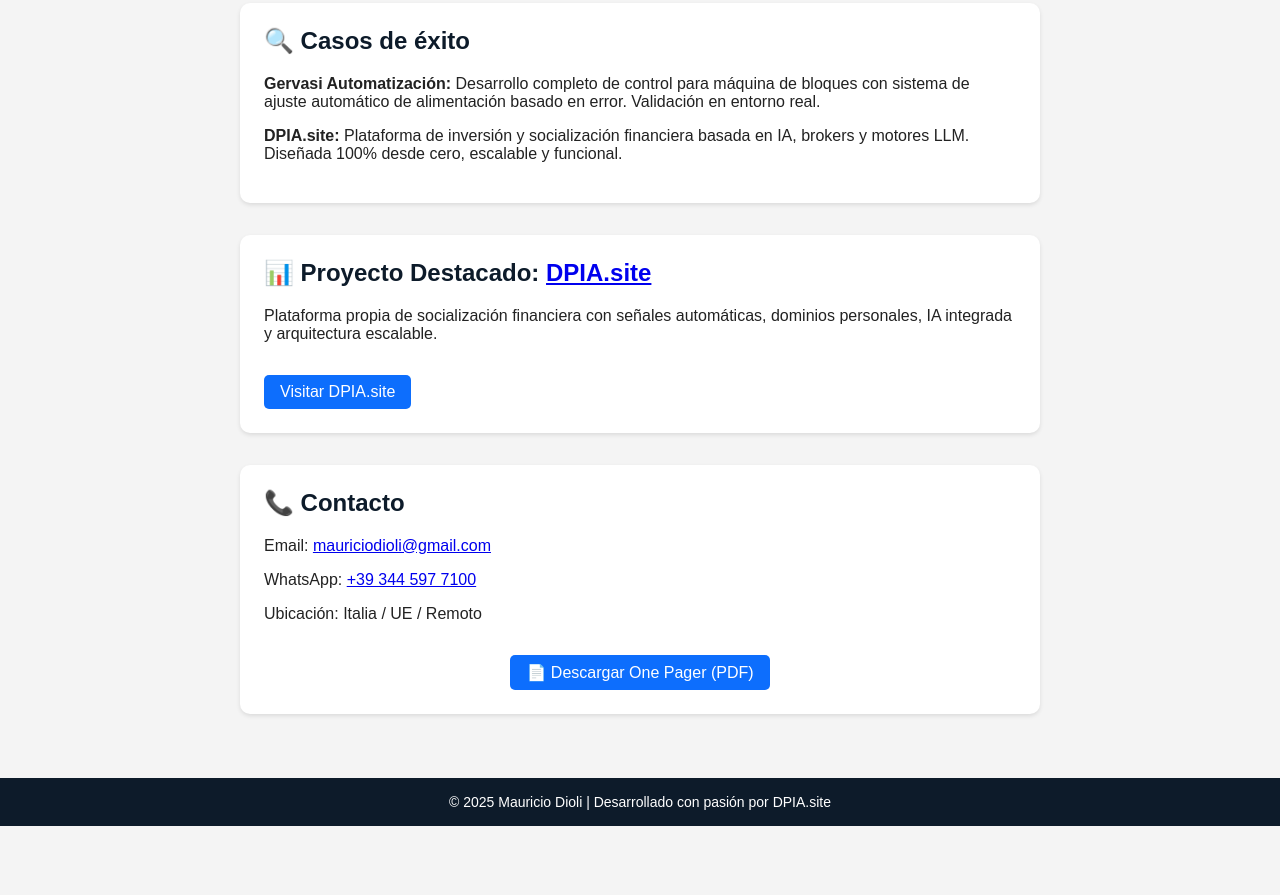
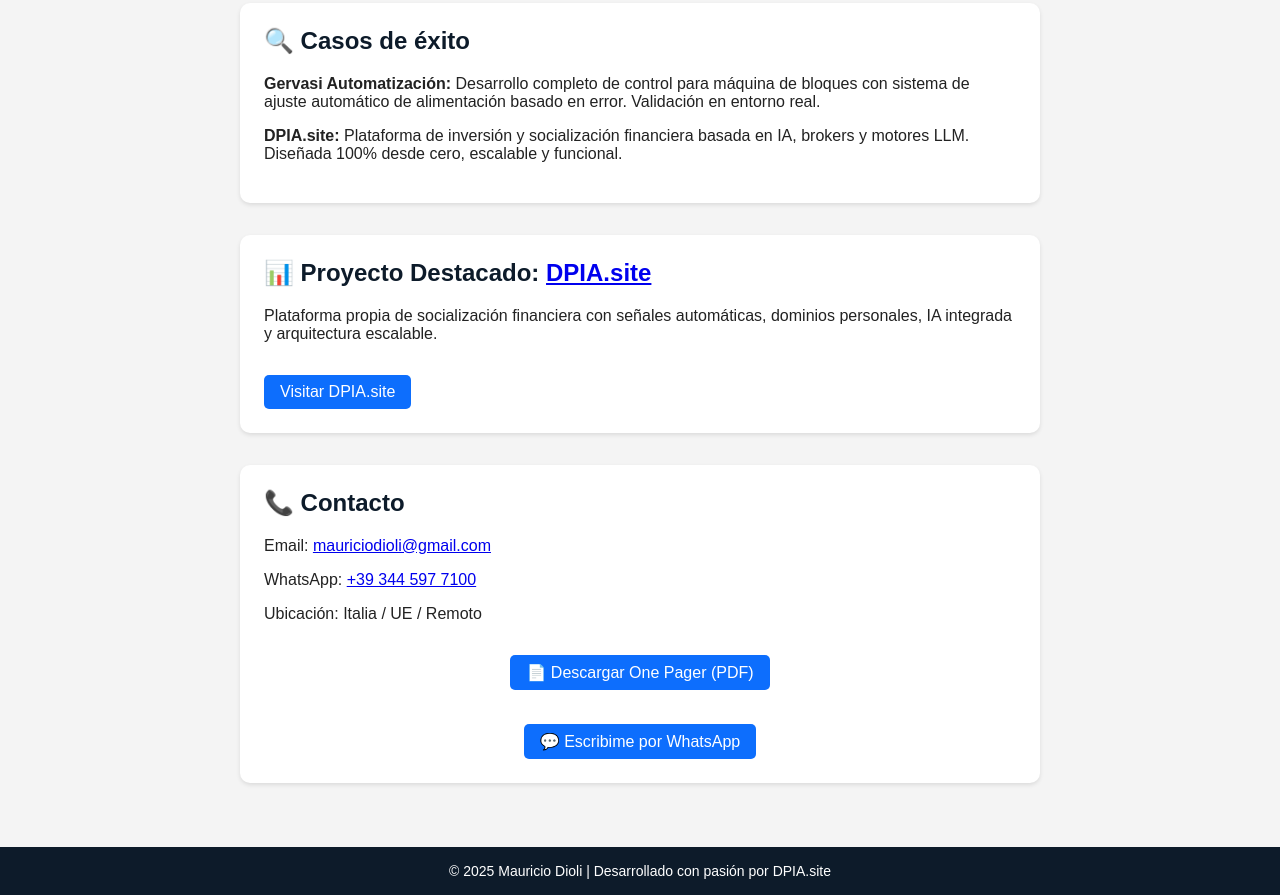
Before and after one commit to mauriciodioli/dpia-landing, a plain HTML site: page index.html in a window 1280 px wide. Shown: the part 679-1574 px from the top of the page. Before the commit the page ends 1505 px from the top, so only its background shows below. Drawn offline with Linux system fonts and the light colour scheme.

Commit message:
Update index.html

```diff
--- a/index.html
+++ b/index.html
@@ -116,12 +116,13 @@
       <p>WhatsApp: <a href="https://wa.me/393445977100" target="_blank">+39 344 597 7100</a></p>
       <p>Ubicación: Italia / UE / Remoto</p>
       <div style="text-align: center; margin-top: 1rem;">
-       <a href="mauricio_dioli_onepager_es.pdf" class="btn" target="_blank">
-        📄 Descargar One Pager (PDF)
-      </a>
-
+        <a href="mauricio_dioli_onepager_en.pdf" class="btn" target="_blank">📄 Descargar One Pager (PDF)</a><br><br>
+        <a href="https://wa.me/393445977100?text=Hola%20Mauricio,%20vi%20tu%20landing%20y%20quiero%20consultarte%20sobre%20una%20soluci%C3%B3n%20industrial." class="btn" target="_blank">
+          💬 Escribime por WhatsApp
+        </a>
       </div>
     </section>
+
   </main>
 
   <footer>
```
